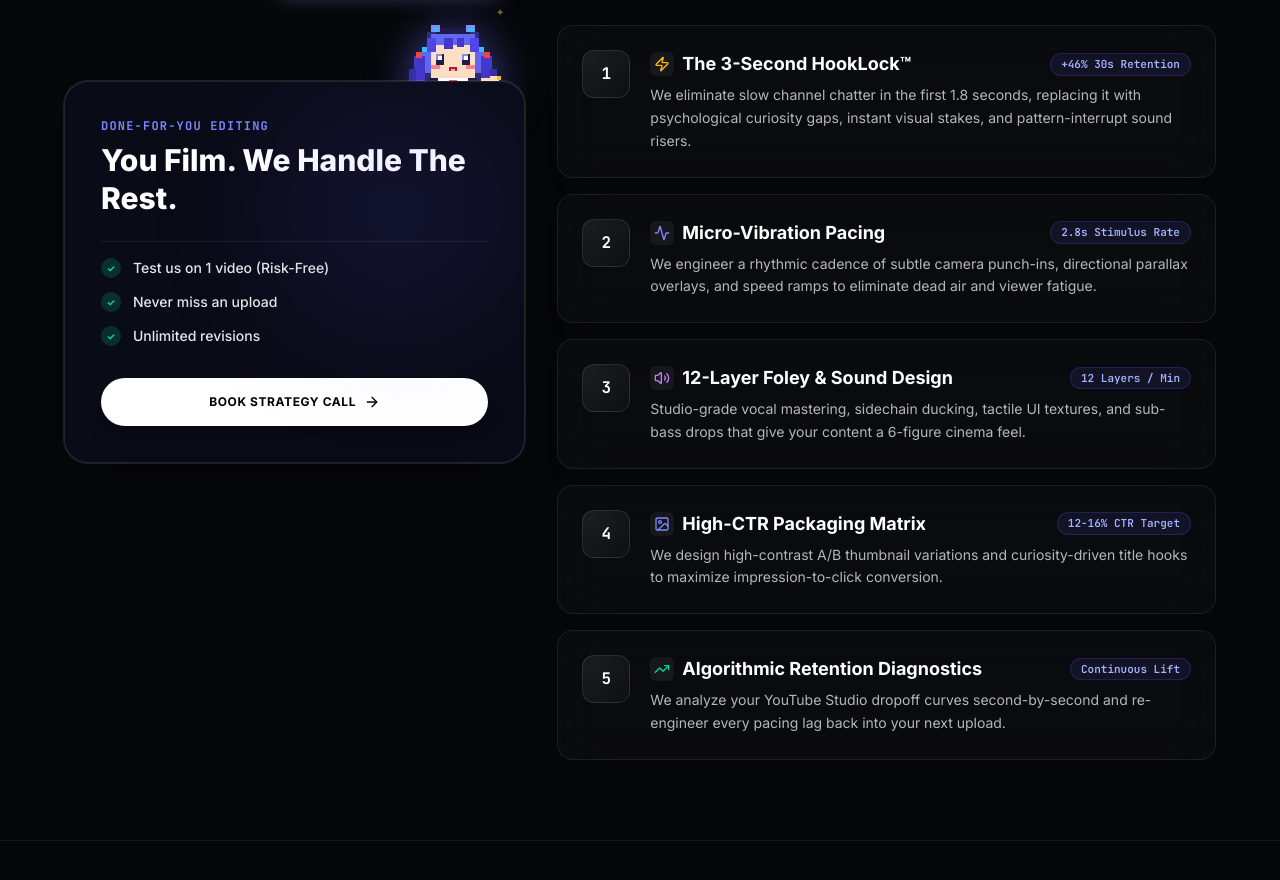
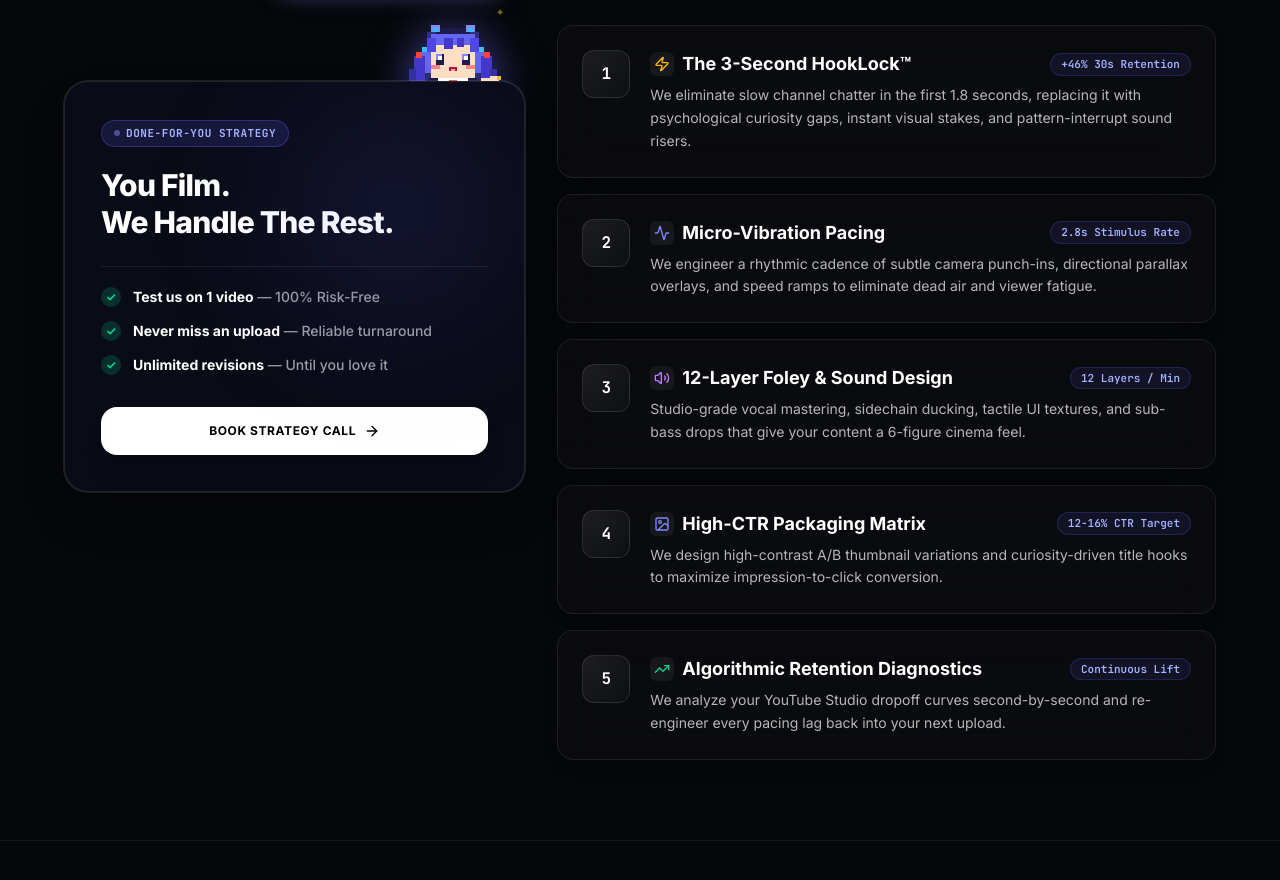
Before and after one commit to harzhx/harzh-agency, a React (Vite) app: page / in a window 1280 px wide. Shown: the part 1847-2727 px from the top of the page. Built offline with nearby package versions, Linux system fonts and the light colour scheme; no server answers.

Commit message:
Update Left Card to DONE-FOR-YOU STRATEGY with balanced 2-line title and refined typography

```diff
--- a/src/components/StrategiesSection.tsx
+++ b/src/components/StrategiesSection.tsx
@@ -96,42 +96,52 @@ export const StrategiesSection: React.FC<StrategiesSectionProps> = ({
             <div className="p-8 sm:p-9 rounded-3xl border border-white/[0.1] bg-[#090b16] backdrop-blur-2xl shadow-2xl relative z-20 overflow-hidden ring-1 ring-white/10">
               <div className="absolute top-0 right-0 w-64 h-64 bg-indigo-500/10 rounded-full blur-3xl pointer-events-none" />
 
-              <span className="text-xs font-mono font-bold uppercase tracking-widest text-indigo-400 block mb-2">
-                DONE-FOR-YOU EDITING
-              </span>
+              <div className="inline-flex items-center gap-1.5 px-3 py-1 rounded-full text-[10px] sm:text-[11px] font-mono font-bold uppercase tracking-wider bg-indigo-500/15 border border-indigo-500/30 text-indigo-300 mb-4 sm:mb-5">
+                <span className="w-1.5 h-1.5 rounded-full bg-indigo-400 animate-pulse" />
+                <span>DONE-FOR-YOU STRATEGY</span>
+              </div>
 
-              <h3 className="text-2xl sm:text-3xl font-extrabold text-white mb-6 leading-tight">
-                You Film. We Handle The Rest.
+              <h3 className="text-2xl sm:text-3xl font-extrabold text-white mb-6 leading-tight tracking-tight">
+                You Film.<br />We Handle The Rest.
               </h3>
 
               {/* Core Deliverable Badges */}
-              <div className="space-y-3.5 mb-8 pt-4 border-t border-white/[0.08]">
-                <div className="flex items-center gap-3 text-xs sm:text-sm text-white/90 font-medium">
-                  <div className="w-5 h-5 rounded-full bg-emerald-500/20 text-emerald-400 flex items-center justify-center text-[10px] font-bold shrink-0">
+              <div className="space-y-3.5 mb-8 pt-5 border-t border-white/[0.08]">
+                <div className="flex items-center gap-3 text-xs sm:text-sm text-white/95 font-medium">
+                  <div className="w-5 h-5 rounded-full bg-emerald-500/20 text-emerald-400 flex items-center justify-center text-xs font-bold shrink-0">
                     ✓
                   </div>
-                  <span>Test us on 1 video (Risk-Free)</span>
+                  <div>
+                    <strong className="font-bold text-white">Test us on 1 video</strong>{" "}
+                    <span className="text-white/60">— 100% Risk-Free</span>
+                  </div>
                 </div>
 
-                <div className="flex items-center gap-3 text-xs sm:text-sm text-white/90 font-medium">
-                  <div className="w-5 h-5 rounded-full bg-emerald-500/20 text-emerald-400 flex items-center justify-center text-[10px] font-bold shrink-0">
+                <div className="flex items-center gap-3 text-xs sm:text-sm text-white/95 font-medium">
+                  <div className="w-5 h-5 rounded-full bg-emerald-500/20 text-emerald-400 flex items-center justify-center text-xs font-bold shrink-0">
                     ✓
                   </div>
-                  <span>Never miss an upload</span>
+                  <div>
+                    <strong className="font-bold text-white">Never miss an upload</strong>{" "}
+                    <span className="text-white/60">— Reliable turnaround</span>
+                  </div>
                 </div>
 
-                <div className="flex items-center gap-3 text-xs sm:text-sm text-white/90 font-medium">
-                  <div className="w-5 h-5 rounded-full bg-emerald-500/20 text-emerald-400 flex items-center justify-center text-[10px] font-bold shrink-0">
+                <div className="flex items-center gap-3 text-xs sm:text-sm text-white/95 font-medium">
+                  <div className="w-5 h-5 rounded-full bg-emerald-500/20 text-emerald-400 flex items-center justify-center text-xs font-bold shrink-0">
                     ✓
                   </div>
-                  <span>Unlimited revisions</span>
+                  <div>
+                    <strong className="font-bold text-white">Unlimited revisions</strong>{" "}
+                    <span className="text-white/60">— Until you love it</span>
+                  </div>
                 </div>
               </div>
 
               {/* Call to Action */}
               <button
                 onClick={onOpenBooking}
-                className="w-full py-4 rounded-full font-bold text-xs uppercase tracking-wider bg-white text-black hover:bg-white/90 hover:shadow-[0_0_30px_rgba(255,255,255,0.4)] transition-all duration-300 shadow-xl flex items-center justify-center gap-2 active:scale-95 group cursor-pointer"
+                className="w-full py-4 rounded-2xl font-bold text-xs uppercase tracking-wider bg-white text-black hover:bg-white/90 hover:shadow-[0_0_30px_rgba(255,255,255,0.35)] transition-all duration-300 shadow-xl flex items-center justify-center gap-2 active:scale-95 group cursor-pointer"
               >
                 <span>Book Strategy Call</span>
                 <ArrowRight className="w-4 h-4 transition-transform group-hover:translate-x-1" />
```
